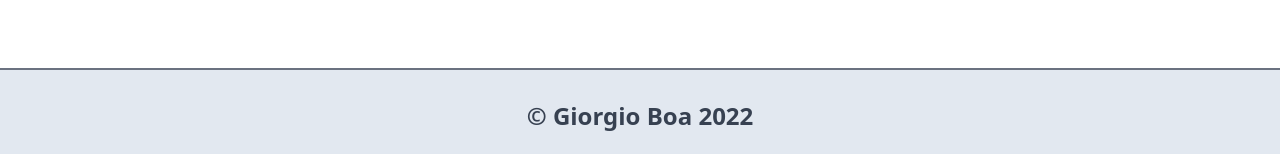
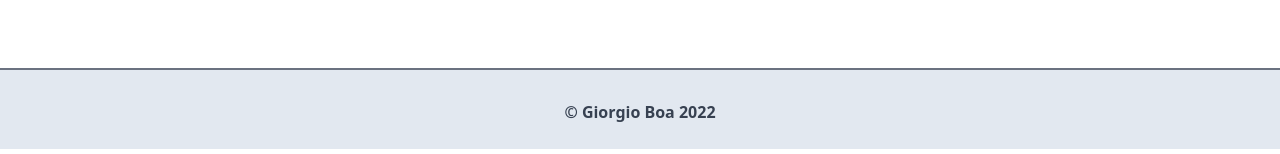
Before and after one commit to gioboa/gioboa.github.io, a Svelte app: page / in a window 1280 px wide. Shown: the part 1389-1543 px from the top of the page. Built offline with nearby package versions, Linux system fonts and the light colour scheme.

Commit message:
fix: change footer font

```diff
--- a/src/App.svelte
+++ b/src/App.svelte
@@ -39,7 +39,7 @@
 			class="grid grid-cols-1 border-solid border-t-2 border-gray-500 dark:border-gray-300 text-center"
 		>
 			<div
-				class="text-2xl font-bold pt-[30px] pb-[25px] text-gray-700 dark:text-gray-400"
+				class="text-l font-bold pt-[30px] pb-[25px] text-gray-700 dark:text-gray-400"
 			>
 				© Giorgio Boa {new Date().getFullYear()}
 			</div>
```
Also changed, not shown: 1 other file (tests, documents, lock files or other folders).
